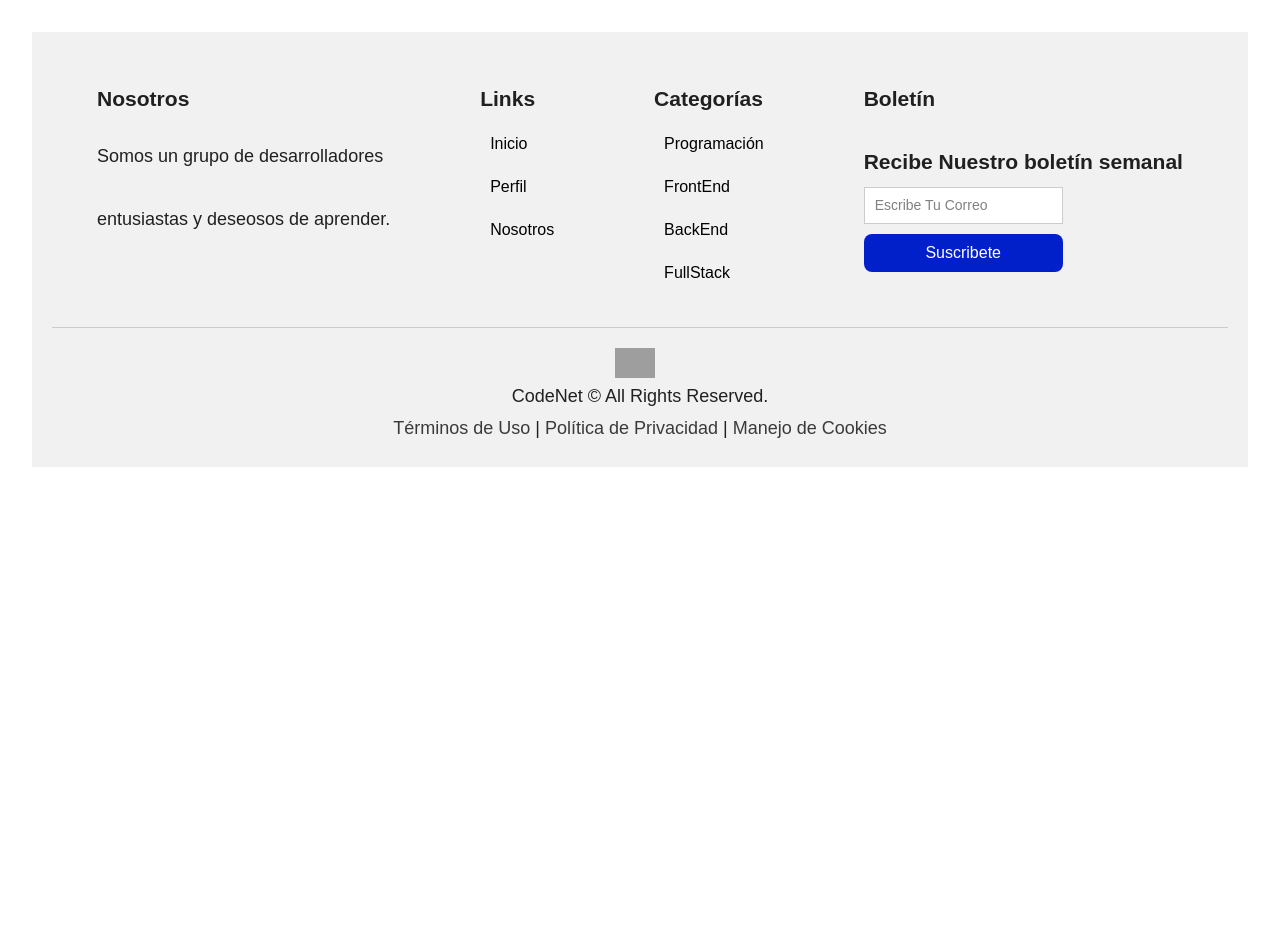
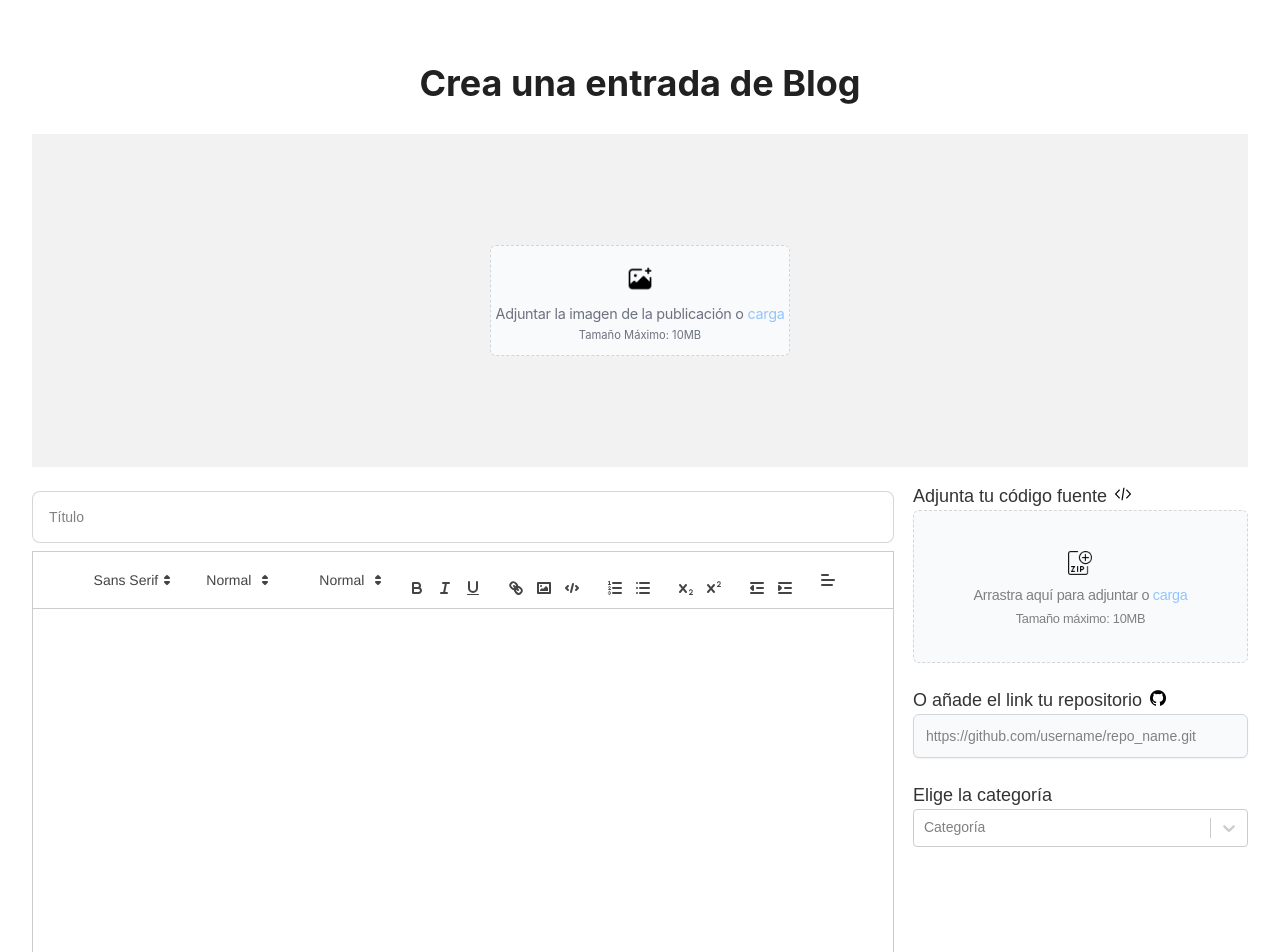
Before and after one commit to CGallardo98/CodeNet, a React (Vite) app: page /entry/new in a window 1280 px wide. Before the commit this address had no page. Shown: the top 952 px of the page. Before the commit the page ends 800 px from the top, so only its background shows below. Built offline with nearby package versions, Linux system fonts and the light colour scheme; grey boxes are pictures that could not be loaded.

Commit message:
Página de entrada de blog funcional por id

```diff
--- a/package.json
+++ b/package.json
@@ -10,8 +10,11 @@
     "preview": "vite preview"
   },
   "dependencies": {
+    "dompurify": "^3.1.6",
     "jszip": "^3.10.1",
     "prismjs": "^1.29.0",
+    "quill": "^2.0.2",
+    "quill-image-resize-module": "^3.0.0",
     "react": "^18.3.1",
     "react-dom": "^18.3.1",
     "react-quill": "^2.0.0",
--- a/src/App.jsx
+++ b/src/App.jsx
@@ -1,17 +1,19 @@
 import React from 'react';
+import { Routes, Route } from 'react-router-dom';
+import { useState } from 'react';
 import './App.css'
-import ProductCard from './components/ProductCard/ProductCard';
-import { Routes, Route } from 'react-router-dom';
 import HomePage from './components/HomePage/HomePage';
 import ProfilePage from './components/ProfilePage/ProfilePage';
 import ProjectPage from './components/ProjectPage/ProjectPage';
 import ProjectFormPage from './components/ProjectFormPage/ProjectFormPage';
 import Footer from './components/Footer/Footer'; // Importa el Footer
 import './index.css'
+import { useParams, useNavigate } from 'react-router-dom';
 
 
 const App = () => {
-  const productos = [
+  const navigate = useNavigate();
+  const [blogEntries, setBlogEntries] = useState([
     {
         id: 1,
         categoria: 'React',
@@ -59,18 +61,31 @@ const App = () => {
       nombre: 'Programación en Python | Lenguaje de Programación ',
       rating: 13,
       autor: 'ATS',
+      content: 'mmasdhkfhs',
+    },
+  ]);
 
-    },
+  const addBlogEntry = (newEntry) => {
+    const newId = blogEntries.length + 1; //Genera nuevo id
+    const imgUrl =  URL.createObjectURL(newEntry.coverImg); //Crea url de la foto de portada
+    const newDate = new Date().toLocaleDateString(); //Nueva fecha
+    const updatedEntry = { ...newEntry, id: newId, coverImg: imgUrl, date: newDate };
 
-];
+    setBlogEntries((prevEntries) => {
+        const updatedEntries = [...prevEntries, updatedEntry];
+        navigate(`/entry/${newId}`); // Lleva a la página de entrada de blog
+        return updatedEntries;
+    });
+    console.log('newEntry: ', updatedEntry);
+  };
 
   return (
     <>
     <Routes>
-      <Route path='/' element={ <HomePage productos={productos}/> }/>
+      <Route path='/' element={ <HomePage productos={blogEntries}/> }/>
       <Route path='/profile' element={ <ProfilePage/> }/>
-      <Route path='/blog-entry/id' element={ <ProjectPage/> }/>
-      <Route path='/blog-entry/create' element={ <ProjectFormPage/> }/>
+      <Route path='/entry/:id' element={ <ProjectPage blogEntries={blogEntries}/> }/>
+      <Route path='/entry/new' element={ <ProjectFormPage addBlogEntry={addBlogEntry}/> }/>
     </Routes>
     <Footer /> {/* El footer presente en todas las páginas */}
     </>
--- a/src/components/ProjectFormPage/ProjectFormPage.css
+++ b/src/components/ProjectFormPage/ProjectFormPage.css
@@ -86,6 +86,7 @@ button {
   border-radius: 0.5rem;
   font-size: 1rem;
   cursor: pointer;
+  margin-top: 1rem;
 }
 button:hover {
   opacity: 0.8;
@@ -273,3 +274,16 @@ button:hover {
   display: flex;
   flex-direction: column;
   text-align: left;}
+
+.ql-container {
+  min-height: 50vh;  /* Initial height */
+  max-height: 100vh;  /* Optional max height */
+  overflow-y: auto;   /* Allow vertical scrolling */
+}
+
+/* Style for the actual editor content area */
+.ql-editor {
+  min-height: 50vh;  /* Initial height of the editable area */
+  max-height: 100%;   /* Ensure the content grows properly */
+  overflow-y: auto;   /* Vertical scrolling for overflow content */
+}
--- a/src/components/ProjectFormPage/ProjectFormPage.jsx
+++ b/src/components/ProjectFormPage/ProjectFormPage.jsx
@@ -1,48 +1,58 @@
+
+import React, { useEffect, useState } from 'react';
 import './ProjectFormPage.css';
 import '../../index.css';
-import { useState } from "react";
 import CreatableSelect from 'react-select/creatable';
 import JSZip from 'jszip';
+import ReactQuill, { Quill } from 'react-quill';
+import 'react-quill/dist/quill.snow.css';
 import ImgUploadBox from './ImgUploadBox';
 import PreviewPopup from './PreviewPopup';
-import { useParams, useNavigate } from 'react-router-dom';
+import { useNavigate } from 'react-router-dom';
 
-export default function ProjectFormPage() {
 
-  const nav = useNavigate();
+export default function ProjectFormPage({ addBlogEntry }) {
 
-  const [coverImg, setCoverImg] = useState('')
-  const [title, setTitle] = useState('');
-  const [content, setContent] = useState('');
-  const [sourceFile, setSourceFile] = useState(null);
-  const [githubLink, setGithubLink] = useState('');
-  const [category, setCategory] = useState(null);
+  const navigate = useNavigate();
+
+  const [newEntry, setNewEntry] = useState({
+    title: '',
+    coverImg: '',
+    category: null,
+    author: 'Grupo 14 Bootcamp de Programación Talento Tech Oriente',
+    content: '',
+    sourceFile: null,
+    githubLink: '',
+    date: null,
+  })
+
   const [isFocused, setIsFocused] = useState(false);
   const [showPreview, setShowPreview] = useState(false);
 
   const initialCategories = [
+    { value: 'React', label: 'React' },
     { value: 'Git', label: 'Git' },
+    { value: 'Javascript', label: 'Javascript' },
+    { value: 'HTML', label: 'HTML' },
     { value: 'Desarrollo Web', label: 'Desarrollo Web' },
-    { value: 'Front Stack', label: 'Front Stack' },
-    { value: 'Full Stack', label: 'Full Stack' }];
-
+    { value: 'Frontend', label: 'Frontend' },
+    { value: 'Backend', label: 'Backend' },
+    { value: 'Full Stack', label: 'Full Stack' },
+    { value: 'Python', label: 'Python' },
+  ];
   const [categories, setCategories] = useState(initialCategories);
-  const post = { coverImg, title, content, category, sourceFile, githubLink };
 
   //Función para añadir nuevas categorías
   const handleAddCategory = (newCategory) => {
     const newOption = { value: newCategory, label: newCategory };
-    //Añade nueva categoría a las opciones
     setCategories((prev) => [...prev, newOption]);
-    //Selecciona la nueva categoría
-    setCategory(newOption.value);
+    setNewEntry({...newEntry, category: newOption.value})
   };
 
   //Función para manejar el archivo zip de código fuente
   const handleZipUpload = async (e) => {
     const zipFile = e.target.files[0];
     const zip = new JSZip();
-
     if (zipFile) {
       try {
         const zipContent = await zip.loadAsync(zipFile);
@@ -51,39 +61,45 @@ export default function ProjectFormPage() {
           console.log("File in zip:", relativePath);
         });
         //Guarda el archivo leído
-        setSourceFile(zipFile);
+        setNewEntry({...newEntry, sourceFile: zipFile})
       } catch (error) {
         console.error("Error reading zip file:", error);
       }
     }
   };
 
-  const cancelPost = () => {
-    alert("Estás seguro que deseas cancelar la publicación? Tu contenido se eliminará.")
-    return nav('/');
+  //Implementación de la barra de herramientas del editor de texto
+  const quillModules = {
+    toolbar: [
+      [{ 'font': [] }, { 'size': ['small', false, 'large', 'huge'] }],
+      [{ 'header': [1, 2, false] }],
+      ['bold', 'italic', 'underline'],
+      ['link', 'image', 'code-block'],
+      [{ 'list': 'ordered'}, { 'list': 'bullet' }],
+      [{ 'script': 'sub' }, { 'script': 'super' }],
+      [{ 'indent': '-1' }, { 'indent': '+1' }],
+      [{ 'align': [] }],
+    ],
+  };
+
+  const closePreview = () => {
+    setShowPreview(false);
   }
-
-  const handlePreview = (e) => {
+  const handleSubmit = (e) => {
     e.preventDefault();
-
-    // Valida que estén llenos los campos
-    if (!coverImg || !title || !content || !category) {
+    if (!newEntry.coverImg || !newEntry.title || !newEntry.content || !newEntry.category) {
       alert("Por favor, completa todos los campos obligatorios antes de enviar.");
       return;
     }
-    // Set the post object and show the preview pop-up
-    setShowPreview(true);  // This triggers the popup to be shown
-  };
-  const closePreview = () => {
-    setShowPreview(false);  // This hides the popup
-  };
+    addBlogEntry(newEntry);
+  }
 
   return (
     <div>
-      <form onSubmit={handlePreview} className='blog-entry-form'>
+      <form onSubmit={handleSubmit} className='blog-entry-form'>
         <h1>Crea una entrada de Blog</h1>
         {/* Componente para agregar imagen de portada */}
-        <ImgUploadBox onImgSelect={(file) => setCoverImg(file)}/>
+        <ImgUploadBox onImgSelect={(file) => setNewEntry({...newEntry, coverImg: file})}/>
 
         <div className='columns'>
           <div className='left-column'>
@@ -92,16 +108,15 @@ export default function ProjectFormPage() {
               className='input title-input'
               type='text'
               placeholder='Título'
-              value={title}
-              onChange={(e) => setTitle(e.target.value)}
+              value={newEntry.title}
+              onChange={(e) => setNewEntry({...newEntry, title: e.target.value})}
             />
 
-            {/* Textarea para el contenido*/}
-            <textarea
-              className='input content-input'
-              placeholder='Escribe aquí el contenido de tu entrada'
-              value={content}
-              onChange={(e) => setContent(e.target.value)}
+            {/* Componente rich text editor para el contenido */}
+            <ReactQuill
+              value={newEntry.content}
+              onChange={(value) => setNewEntry({...newEntry, content: value})}
+              modules={quillModules}
             />
 
             {/* Botones para Publicar y Cancelar */}
@@ -109,12 +124,13 @@ export default function ProjectFormPage() {
               <button
                 type="button"
                 className='cancel-btn'
-                onClick={cancelPost}>
+                onClick={() => navigate('/')}>
                   Cancelar
               </button>
               <button
                 type="button"
-                className='preview-btn'>
+                className='preview-btn'
+                onClick={() => setShowPreview(true)}>
                   Vista previa
               </button>
               <button
@@ -133,11 +149,11 @@ export default function ProjectFormPage() {
                 <img className="text-icon"
                 src='/icons/code-icon.png'/>
               </div>
-              {sourceFile ? (
+              {newEntry.sourceFile ? (
                 <>
                   {/* Muestra el nombre del archivo seleccionado: */}
                   <div className='file-upload-text uploaded'>
-                    Archivo cargado: {sourceFile.name}
+                    Archivo cargado: {newEntry.sourceFile.name}
                     <button className='change-btn'
                       onClick={() => document.getElementById('file-uploads').click()}>
                       Cambiar
@@ -183,8 +199,8 @@ export default function ProjectFormPage() {
               <input className='link-box'
                 type="url"
                 placeholder="https://github.com/username/repo_name.git"
-                value={githubLink}
-                onChange={(e) => setGithubLink(e.target.value)}
+                value={newEntry.githubLink}
+                onChange={(e) => setNewEntry({...newEntry, githubLink: e.target.value})}
               />
             </div>
 
@@ -194,10 +210,10 @@ export default function ProjectFormPage() {
                 Elige la categoría
               </label>
               <CreatableSelect className='dropdown'
-                onChange={(option) => setCategory(option.value)}
+                onChange= {(option) => setNewEntry({...newEntry, category: option.value})}
                 onCreateOption={handleAddCategory}
                 options={categories}
-                value={category ? { value: category, label: category } : null}
+                value={newEntry.category ? { value: newEntry.category, label: newEntry.category } : null}
                 onFocus={() => setIsFocused(true)}
                 onBlur={() => setIsFocused(false)}
                 placeholder={isFocused ? 'Crea una categoría' : 'Categoría'}
@@ -208,8 +224,8 @@ export default function ProjectFormPage() {
       </form>
       {/* Show the PreviewPopup if showPreview is true */}
       <PreviewPopup
-        show={showPreview}  // Pass the show prop
-        post={post}
+        showPreview={showPreview}  // Pass the show prop
+        entry={newEntry}
         closePreview={closePreview}
       />
     </div>
--- /dev/null
+++ b/src/components/ProjectPage/ProjectPage.css
@@ -0,0 +1,63 @@
+.blog-content * {
+    margin: 0; /* Reset all margins */
+  }
+
+  .blog-entry-page {
+    width: 100%; /* Full width of parent */
+    padding: 0.5rem;
+    box-sizing: border-box;
+    box-shadow: none;
+    background-color: #f9f9f9;
+    text-align: justify;
+    margin-bottom: 1rem;
+  }
+
+  .category-badge {
+    background-color: #007BFF; /* Blue background */
+    color: white;
+    padding: 5px 10px;
+    border-radius: 20px;
+    display: inline-block;
+    font-size: 14px;
+    margin-bottom: 10px;
+    text-align: left;
+  }
+
+  .blog-title {
+    font-size: 2rem;
+    font-weight: bold;
+    margin: 10px 0;
+  }
+
+  .author-info {
+    display: flex;
+    align-items: center;
+    margin-bottom: 20px;
+  }
+
+  .author-img {
+    width: 40px;
+    height: 40px;
+    border-radius: 50%; /* Makes the image circular */
+    margin-right: 10px;
+  }
+
+  .author-name {
+    margin-right: 15px;
+    font-weight: bold;
+  }
+
+  .blog-date {
+    color: gray;
+    font-size: 0.9rem;
+  }
+
+  .cover-image {
+    width: 100%; /* Cover image takes full width */
+    height: auto;
+    margin-bottom: 1rem;
+  }
+
+  .blog-content {
+    width: 100%;
+  }
--- a/src/components/ProjectPage/ProjectPage.jsx
+++ b/src/components/ProjectPage/ProjectPage.jsx
@@ -1,9 +1,37 @@
+import './ProjectPage.css';
+import { useParams } from "react-router-dom";
+import DOMPurify from 'dompurify';
 
-export default function ProjectPage() {
-    return (
-      <div>
-        <h1>Página de proyecto</h1>
-        <p>Visualiza un proyecto específico en visualización expandida</p>
+export default function ProjectPage({ blogEntries }) {
+  const {id} = useParams();
+  const entry = blogEntries.find((entry) => entry.id === parseInt(id));
+  if (!entry) {
+    return <div>Esta publicación no existe! </div>;
+  };
+
+  return (
+    <div className="blog-entry-page">
+      <span className='category-badge'>{entry.category}</span>
+      <h1 className="blog-title">{entry.title}</h1>
+
+      <div className="author-info">
+        <img className="author-img"
+          src="/mouredev.png"
+          alt={entry.author || 'Author'}
+        />
+        <span className="author-name">{entry.author}</span>
+        <span className="blog-date">
+          {entry.date ? new Date(entry.date).toLocaleDateString() : ''}
+        </span>
       </div>
-    );
+
+      <img className="cover-image"
+        src={entry.coverImg}
+        alt={entry.title}
+      />
+      <div
+        dangerouslySetInnerHTML={{ __html: DOMPurify.sanitize(entry.content) }}
+      />
+    </div>
+  );
   }
```
Also changed, not shown: src/components/ProjectFormPage/PreviewPopup.css (+51 -5 lines), src/components/ProjectFormPage/PreviewPopup.jsx (+29 -21 lines), public/mouredev.png (added), 1 other file (tests, documents, lock files or other folders).
